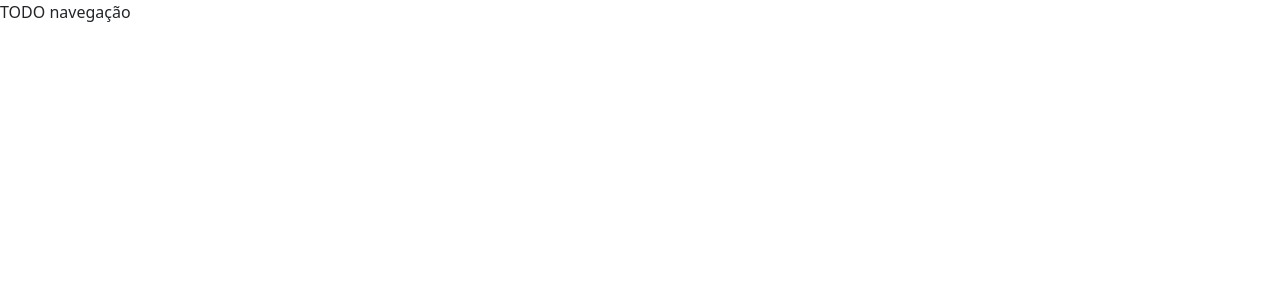
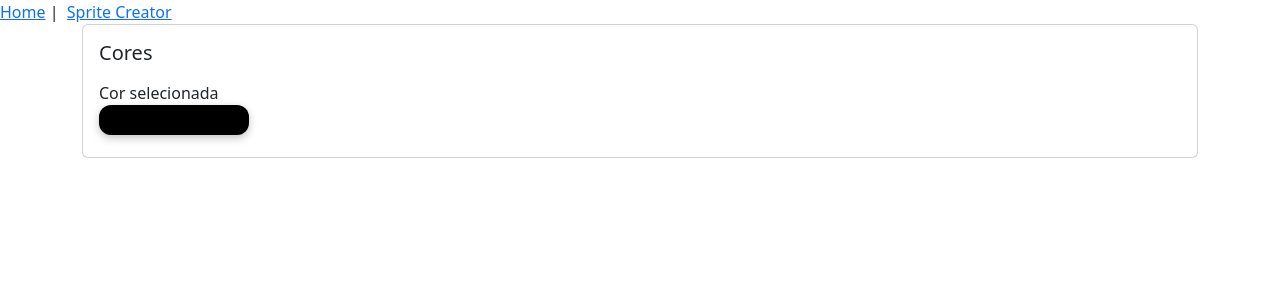
Before and after one commit to MatheusAlvesA/cleytin-page, a Vue app: page /sprite-creator in a window 1280 px wide. Before the commit this address had no page. Shown: the top 300 px of the page. Built offline with nearby package versions, Linux system fonts and the light colour scheme.

Commit message:
Inicia criador de sprites

```diff
--- a/src/App.vue
+++ b/src/App.vue
@@ -4,7 +4,8 @@ import { RouterView } from 'vue-router'
 
 <template>
   <header>
-    TODO navegação
+    <router-link :to="{name: 'home'}">Home</router-link>&nbsp;|&nbsp;
+    <router-link :to="{name: 'sprite-creator'}">Sprite Creator</router-link>
   </header>
 
   <RouterView />
--- /dev/null
+++ b/src/components/ColorSelector.vue
@@ -0,0 +1,35 @@
+<template>
+  <div class="wrapper" :style="{'background-color': parsedColor}"></div>
+</template>
+
+<script>
+import { colorObjectToString } from '../utils.js';
+
+export default {
+  props: {
+    modelValue: {
+      type: Object,
+      required: true,
+      default: () => ({r: 255, g: 255, b: 255})
+    }
+  },
+  emits: ['update:modelValue'],
+  computed: {
+    parsedColor() {
+      return colorObjectToString(this.modelValue);
+    }
+  },
+  mounted() {}
+}
+</script>
+
+<style scoped>
+.wrapper {
+  display: inline-block;
+  width: 150px;
+  height: 30px;
+  border-radius: 12px;
+  cursor: pointer;
+  box-shadow: rgba(0, 0, 0, 0.24) 0px 3px 8px;
+}
+</style>
--- a/src/router/index.js
+++ b/src/router/index.js
@@ -9,13 +9,12 @@ const router = createRouter({
       name: 'home',
       component: HomeView
     },
-  /*
+
     {
-      path: '/about',
-      name: 'about',
-      component: () => import('../views/AboutView.vue')
+      path: '/sprite-creator',
+      name: 'sprite-creator',
+      component: () => import('../views/SpriteCreator.vue')
     }
-  */
   ]
 })
 
--- /dev/null
+++ b/src/utils.js
@@ -0,0 +1,3 @@
+export function colorObjectToString(color) {
+    return `rgb(${color.r}, ${color.g}, ${color.b})`;
+};
--- /dev/null
+++ b/src/views/SpriteCreator.vue
@@ -0,0 +1,41 @@
+<template>
+  <main class="container">
+    <div class="card">
+      <div class="card-body">
+        <h5 class="card-title mb-3">Cores</h5>
+        <span>Cor selecionada</span><br />
+        <ColorSelector v-model="selectedColor" />
+      </div>
+    </div>
+  </main>
+</template>
+
+<script>
+import ColorSelector from '@/components/ColorSelector.vue';
+
+const maxWidth = 320;
+const maxHeight = 240;
+
+export default {
+  components: { ColorSelector },
+  data() {
+    const pixels = [];
+    for (let i = 0; i < maxHeight; i++) {
+      pixels.push([]);
+      for (let j = 0; j < maxWidth; j++) {
+        pixels[i].push({ r: 255, g: 255, b: 255 });
+      }
+    }
+
+    return {
+      pixels: pixels,
+      width: 10,
+      height: 10,
+      selectedColor: { r: 0, g: 0, b: 0 },
+      monochromaticMode: false
+    };
+  },
+  methods: {},
+  mounted() {}
+}
+</script>
```
